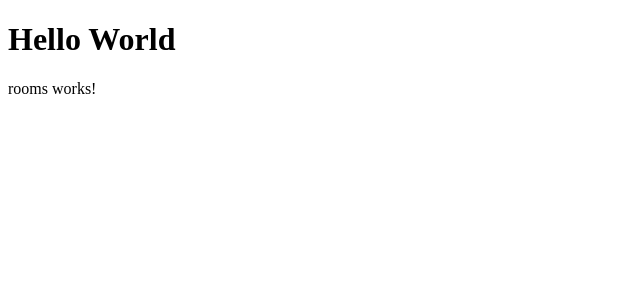
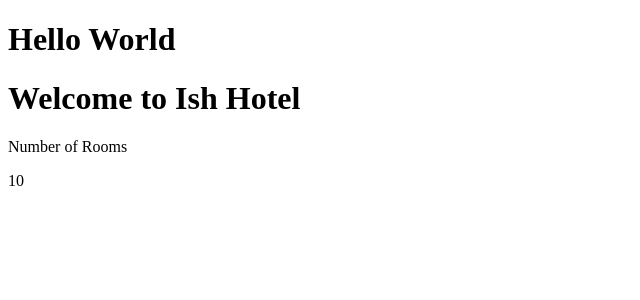
Before and after one commit to IshanMadhawa96/Angular_Course, an Angular app in the folder hotelinventoryapp/: page / in a window 1280 px wide. Shown: the top 300 px of the page, without its empty margins (0-640 px from the left). Built offline with nearby package versions, Linux system fonts and the light colour scheme.

Commit message:
angular interpolation finished

```diff
--- a/hotelinventoryapp/src/app/rooms/rooms.component.html
+++ b/hotelinventoryapp/src/app/rooms/rooms.component.html
@@ -1 +1,5 @@
-<p>rooms works!</p>
+<!--{{}} interpolation-->
+<h1>Welcome to {{hotelName}}</h1>
+<!--Native html Binding angular also support-->
+<p>Number of Rooms</p>
+  <div [innerText]="numberOfRooms"></div>
--- a/hotelinventoryapp/src/app/rooms/rooms.component.ts
+++ b/hotelinventoryapp/src/app/rooms/rooms.component.ts
@@ -7,9 +7,16 @@ import { Component, OnInit } from '@angular/core';
 })
 export class RoomsComponent implements OnInit {
 
+  hotelName = 'Ish Hotel';
+  numberOfRooms = 10;
+  hideRooms = false;
   constructor() { }
 
   ngOnInit(): void {
   }
 
+  toggle(){
+    this.hideRooms = !this.hideRooms;
+  }
+
 }
```
